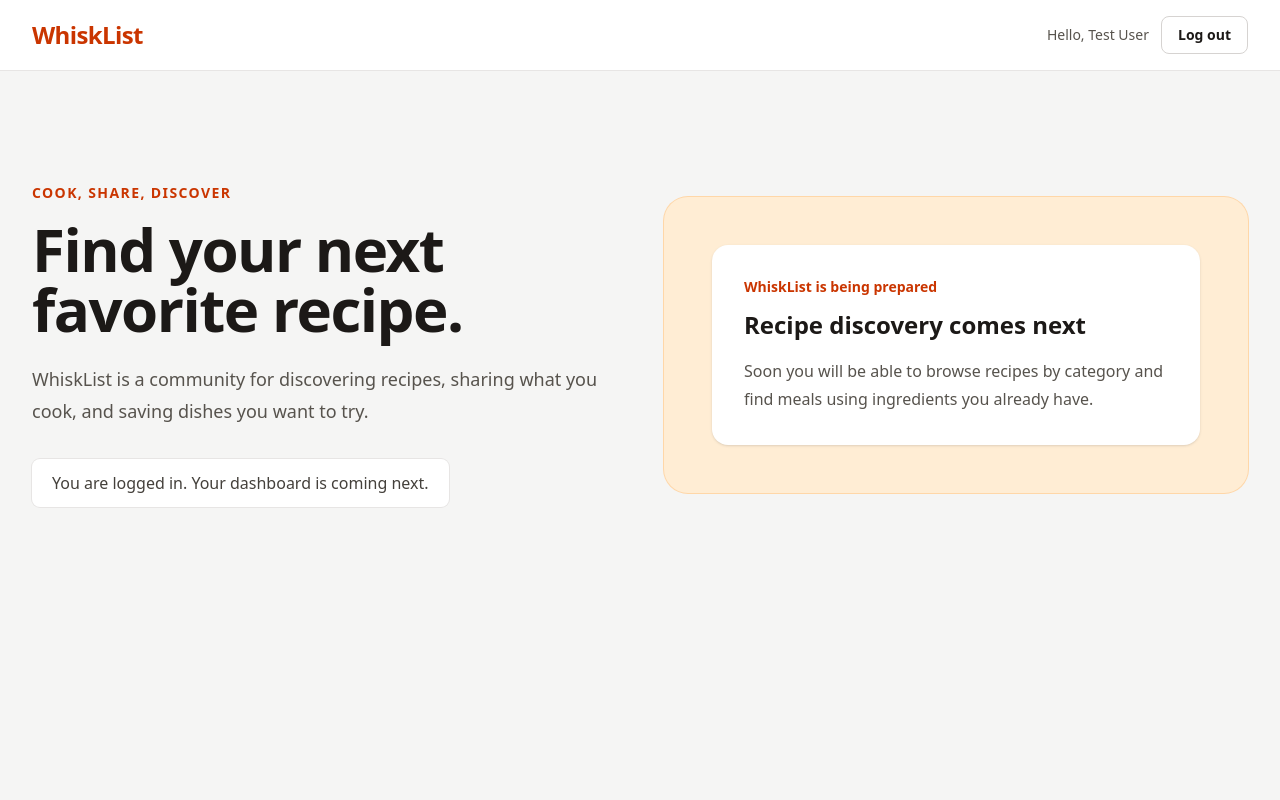
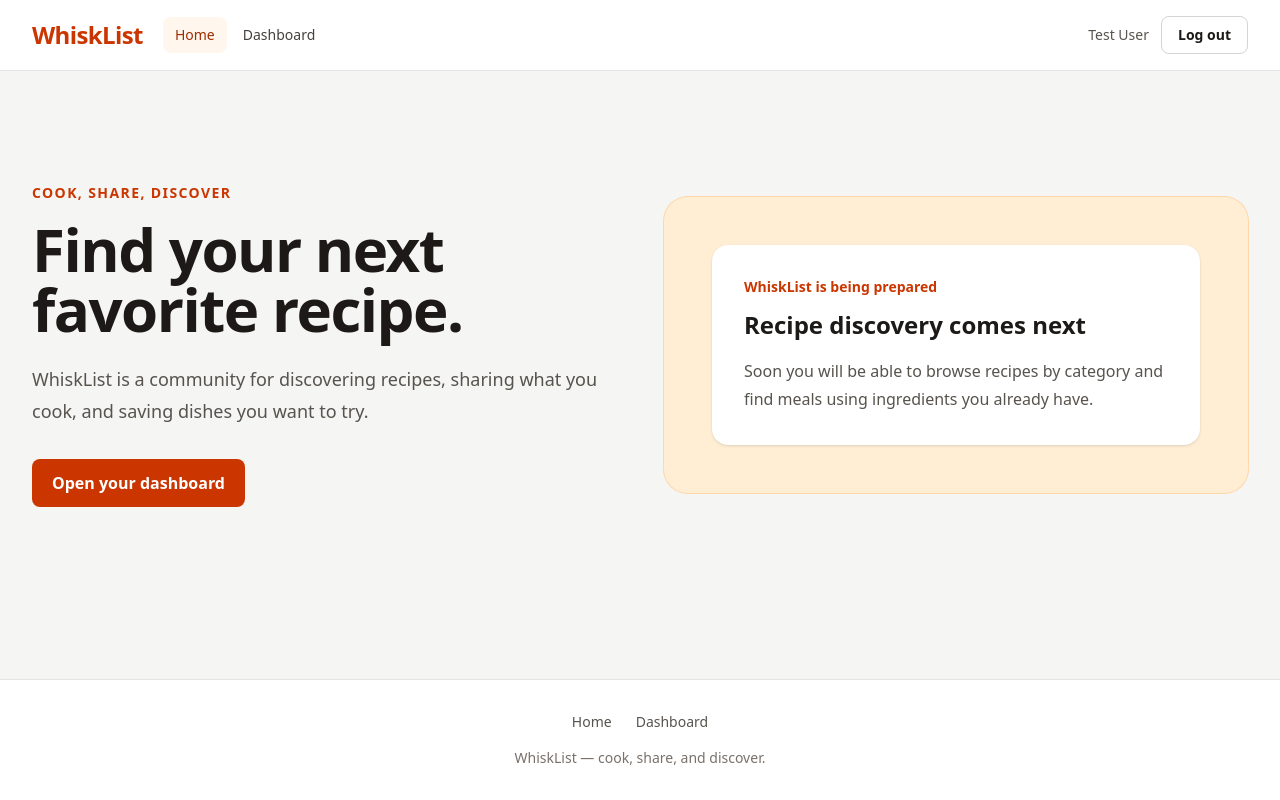
Before and after one commit to ninaperii/whisklist, a Laravel app: page / in a window 1280 px wide. Run offline with Laravel 12, Linux system fonts and the light colour scheme; a user stored in the database is signed in; data comes from the database, SQL or seed files in the repository; style sheets or scripts are compiled from the project's sources.

Commit message:
add authenticated dashboard and navigation

```diff
--- a/app/Http/Controllers/Auth/AuthenticatedSessionController.php
+++ b/app/Http/Controllers/Auth/AuthenticatedSessionController.php
@@ -35,7 +35,7 @@ class AuthenticatedSessionController extends Controller
 
         $request->session()->regenerate();
 
-        return redirect()->intended(route('home'));
+        return redirect()->intended(route('dashboard'));
     }
 
     /**
--- a/app/Http/Controllers/Auth/RegisteredUserController.php
+++ b/app/Http/Controllers/Auth/RegisteredUserController.php
@@ -33,6 +33,6 @@ class RegisteredUserController extends Controller
         Auth::login($user);
         $request->session()->regenerate();
 
-        return redirect()->route('home');
+        return redirect()->route('dashboard');
     }
 }
--- /dev/null
+++ b/app/Http/Controllers/DashboardController.php
@@ -0,0 +1,25 @@
+<?php
+
+namespace App\Http\Controllers;
+
+use App\Models\User;
+use Illuminate\Http\Request;
+use Illuminate\View\View;
+
+class DashboardController extends Controller
+{
+    /**
+     * Display the authenticated user's dashboard.
+     */
+    public function __invoke(Request $request): View
+    {
+        $user = $request->user();
+
+        abort_unless($user instanceof User, 403);
+
+        return view('dashboard', [
+            'user' => $user,
+            'profileVisibility' => $user->is_profile_public ? 'Public' : 'Private',
+        ]);
+    }
+}
--- /dev/null
+++ b/app/Http/Controllers/HomeController.php
@@ -0,0 +1,16 @@
+<?php
+
+namespace App\Http\Controllers;
+
+use Illuminate\View\View;
+
+class HomeController extends Controller
+{
+    /**
+     * Display the public welcome page.
+     */
+    public function __invoke(): View
+    {
+        return view('welcome');
+    }
+}
--- /dev/null
+++ b/app/View/Components/SiteNavigation.php
@@ -0,0 +1,52 @@
+<?php
+
+namespace App\View\Components;
+
+use Illuminate\Support\Facades\Auth;
+use Illuminate\View\Component;
+use Illuminate\View\View;
+
+class SiteNavigation extends Component
+{
+    /**
+     * Create the component instance.
+     */
+    public function __construct(public string $context = 'header')
+    {
+        //
+    }
+
+    /**
+     * Get the navigation links available to the current visitor.
+     *
+     * @return array<int, array{label: string, url: string, active: bool}>
+     */
+    public function links(): array
+    {
+        $links = [
+            [
+                'label' => 'Home',
+                'url' => route('home'),
+                'active' => request()->routeIs('home'),
+            ],
+        ];
+
+        if (Auth::check()) {
+            $links[] = [
+                'label' => 'Dashboard',
+                'url' => route('dashboard'),
+                'active' => request()->routeIs('dashboard'),
+            ];
+        }
+
+        return $links;
+    }
+
+    /**
+     * Get the view that represents the component.
+     */
+    public function render(): View
+    {
+        return view('components.site-navigation');
+    }
+}
--- a/resources/views/auth/login.blade.php
+++ b/resources/views/auth/login.blade.php
@@ -3,6 +3,8 @@
 @section('title', 'Log in | WhiskList')
 
 @section('content')
+<section class="mx-auto max-w-md px-4 py-12 sm:px-6">
+    <div class="rounded-2xl bg-white p-6 shadow-sm ring-1 ring-stone-200 sm:p-8">
     <h1 class="text-2xl font-semibold">Welcome back</h1>
     <p class="mt-2 text-sm text-stone-600">Log in to share recipes, comment, and open your WhiskList.</p>
 
@@ -55,4 +57,6 @@
         New to WhiskList?
         <a class="font-semibold text-orange-700 hover:text-orange-800" href="{{ route('register') }}">Create an account</a>
     </p>
+    </div>
+</section>
 @endsection
--- a/resources/views/auth/register.blade.php
+++ b/resources/views/auth/register.blade.php
@@ -3,6 +3,8 @@
 @section('title', 'Register | WhiskList')
 
 @section('content')
+<section class="mx-auto max-w-md px-4 py-12 sm:px-6">
+    <div class="rounded-2xl bg-white p-6 shadow-sm ring-1 ring-stone-200 sm:p-8">
     <h1 class="text-2xl font-semibold">Create your account</h1>
     <p class="mt-2 text-sm text-stone-600">Join WhiskList to publish recipes, comment, and save favorites.</p>
 
@@ -78,4 +80,6 @@
         Already have an account?
         <a class="font-semibold text-orange-700 hover:text-orange-800" href="{{ route('login') }}">Log in</a>
     </p>
+    </div>
+</section>
 @endsection
--- /dev/null
+++ b/resources/views/components/site-footer.blade.php
@@ -0,0 +1,6 @@
+<footer class="border-t border-stone-200 bg-white">
+    <div class="mx-auto max-w-7xl px-4 py-8 text-center sm:px-6 lg:px-8">
+        <x-site-navigation context="footer" />
+        <p class="mt-4 text-sm text-stone-500">WhiskList — cook, share, and discover.</p>
+    </div>
+</footer>
--- /dev/null
+++ b/resources/views/components/site-header.blade.php
@@ -0,0 +1,29 @@
+<header class="border-b border-stone-200 bg-white">
+    <div class="mx-auto flex max-w-7xl flex-wrap items-center justify-between gap-4 px-4 py-4 sm:px-6 lg:px-8">
+        <div class="flex items-center gap-5">
+            <a class="text-2xl font-semibold tracking-tight text-orange-700" href="{{ route('home') }}">
+                WhiskList
+            </a>
+            <x-site-navigation />
+        </div>
+
+        <div class="flex items-center gap-3">
+            @guest
+                <a class="rounded-lg px-4 py-2 text-sm font-semibold text-stone-700 hover:bg-stone-100" href="{{ route('login') }}">
+                    Log in
+                </a>
+                <a class="rounded-lg bg-orange-700 px-4 py-2 text-sm font-semibold text-white hover:bg-orange-800" href="{{ route('register') }}">
+                    Register
+                </a>
+            @else
+                <span class="hidden text-sm text-stone-600 md:inline">{{ auth()->user()->name }}</span>
+                <form method="POST" action="{{ route('logout') }}">
+                    @csrf
+                    <button class="rounded-lg border border-stone-300 px-4 py-2 text-sm font-semibold hover:bg-stone-100" type="submit">
+                        Log out
+                    </button>
+                </form>
+            @endguest
+        </div>
+    </div>
+</header>
--- /dev/null
+++ b/resources/views/components/site-navigation.blade.php
@@ -0,0 +1,25 @@
+<nav
+    @class([
+        'flex flex-wrap items-center',
+        'gap-1' => $context === 'header',
+        'justify-center gap-x-6 gap-y-2' => $context === 'footer',
+    ])
+    aria-label="{{ ucfirst($context) }} navigation"
+>
+    @foreach ($links() as $link)
+        <a
+            @class([
+                'rounded-lg text-sm font-medium transition',
+                'px-3 py-2 hover:bg-stone-100' => $context === 'header',
+                'text-stone-600 hover:text-orange-700' => $context === 'footer',
+                'bg-orange-50 text-orange-800' => $context === 'header' && $link['active'],
+                'text-orange-700' => $context === 'footer' && $link['active'],
+                'text-stone-700' => $context === 'header' && ! $link['active'],
+            ])
+            href="{{ $link['url'] }}"
+            @if ($link['active']) aria-current="page" @endif
+        >
+            {{ $link['label'] }}
+        </a>
+    @endforeach
+</nav>
--- a/resources/views/layouts/app.blade.php
+++ b/resources/views/layouts/app.blade.php
@@ -8,17 +8,13 @@
 
         @vite(['resources/css/app.css', 'resources/js/app.js'])
     </head>
-    <body class="min-h-screen bg-stone-100 text-stone-900 antialiased">
-        <main class="mx-auto flex min-h-screen max-w-7xl items-center justify-center px-4 py-12 sm:px-6 lg:px-8">
-            <div class="w-full max-w-md">
-                <a class="mb-8 block text-center text-3xl font-semibold tracking-tight text-orange-700" href="{{ route('home') }}">
-                    WhiskList
-                </a>
+    <body class="flex min-h-screen flex-col bg-stone-100 text-stone-900 antialiased">
+        <x-site-header />
 
-                <div class="rounded-2xl bg-white p-6 shadow-sm ring-1 ring-stone-200 sm:p-8">
-                    @yield('content')
-                </div>
-            </div>
+        <main class="flex-1">
+            @yield('content')
         </main>
+
+        <x-site-footer />
     </body>
 </html>
--- a/resources/views/welcome.blade.php
+++ b/resources/views/welcome.blade.php
@@ -1,42 +1,8 @@
-<!DOCTYPE html>
-<html lang="{{ str_replace('_', '-', app()->getLocale()) }}">
-    <head>
-        <meta charset="utf-8">
-        <meta name="viewport" content="width=device-width, initial-scale=1">
+@extends('layouts.app')
 
-        <title>WhiskList</title>
+@section('title', 'WhiskList | Cook, share, discover')
 
-        @vite(['resources/css/app.css', 'resources/js/app.js'])
-    </head>
-    <body class="min-h-screen bg-stone-100 text-stone-900 antialiased">
-        <header class="border-b border-stone-200 bg-white">
-            <div class="mx-auto flex max-w-7xl items-center justify-between px-4 py-4 sm:px-6 lg:px-8">
-                <a class="text-2xl font-semibold tracking-tight text-orange-700" href="{{ route('home') }}">
-                    WhiskList
-                </a>
-
-                <nav class="flex items-center gap-3" aria-label="Account navigation">
-                    @guest
-                        <a class="rounded-lg px-4 py-2 text-sm font-semibold text-stone-700 hover:bg-stone-100" href="{{ route('login') }}">
-                            Log in
-                        </a>
-                        <a class="rounded-lg bg-orange-700 px-4 py-2 text-sm font-semibold text-white hover:bg-orange-800" href="{{ route('register') }}">
-                            Register
-                        </a>
-                    @else
-                        <span class="hidden text-sm text-stone-600 sm:inline">Hello, {{ auth()->user()->name }}</span>
-                        <form method="POST" action="{{ route('logout') }}">
-                            @csrf
-                            <button class="rounded-lg border border-stone-300 px-4 py-2 text-sm font-semibold hover:bg-stone-100" type="submit">
-                                Log out
-                            </button>
-                        </form>
-                    @endguest
-                </nav>
-            </div>
-        </header>
-
-        <main>
+@section('content')
     <section class="mx-auto grid max-w-7xl gap-12 px-4 py-20 sm:px-6 lg:grid-cols-2 lg:items-center lg:px-8 lg:py-28">
         <div>
             <p class="text-sm font-semibold uppercase tracking-widest text-orange-700">Cook, share, discover</p>
@@ -54,9 +20,9 @@
                         Log in
                     </a>
                 @else
-                            <p class="rounded-lg bg-white px-5 py-3 text-stone-700 ring-1 ring-stone-200">
-                                You are logged in. Your dashboard is coming next.
-                            </p>
+                    <a class="rounded-lg bg-orange-700 px-5 py-3 font-semibold text-white hover:bg-orange-800" href="{{ route('dashboard') }}">
+                        Open your dashboard
+                    </a>
                 @endguest
             </div>
         </div>
@@ -71,6 +37,4 @@
             </div>
         </div>
     </section>
-        </main>
-    </body>
-</html>
+@endsection
--- a/routes/web.php
+++ b/routes/web.php
@@ -2,11 +2,11 @@
 
 use App\Http\Controllers\Auth\AuthenticatedSessionController;
 use App\Http\Controllers\Auth\RegisteredUserController;
+use App\Http\Controllers\DashboardController;
+use App\Http\Controllers\HomeController;
 use Illuminate\Support\Facades\Route;
 
-Route::get('/', function () {
-    return view('welcome');
-})->name('home');
+Route::get('/', HomeController::class)->name('home');
 
 Route::middleware('guest')->group(function () {
     Route::get('/register', [RegisteredUserController::class, 'create'])->name('register');
@@ -21,3 +21,7 @@ Route::middleware('guest')->group(function () {
 Route::post('/logout', [AuthenticatedSessionController::class, 'destroy'])
     ->middleware('auth')
     ->name('logout');
+
+Route::get('/dashboard', DashboardController::class)
+    ->middleware('auth')
+    ->name('dashboard');
```
Also changed, not shown: resources/views/dashboard.blade.php (added, +47 -0 lines), tests/Feature/Auth/AuthenticationTest.php (+2 -2 lines), tests/Feature/Auth/RegistrationTest.php (+2 -2 lines), tests/Feature/DashboardTest.php (added, +50 -0 lines), tests/Feature/NavigationTest.php (added, +37 -0 lines). Lines whose indentation alone changed are shown as unchanged.
